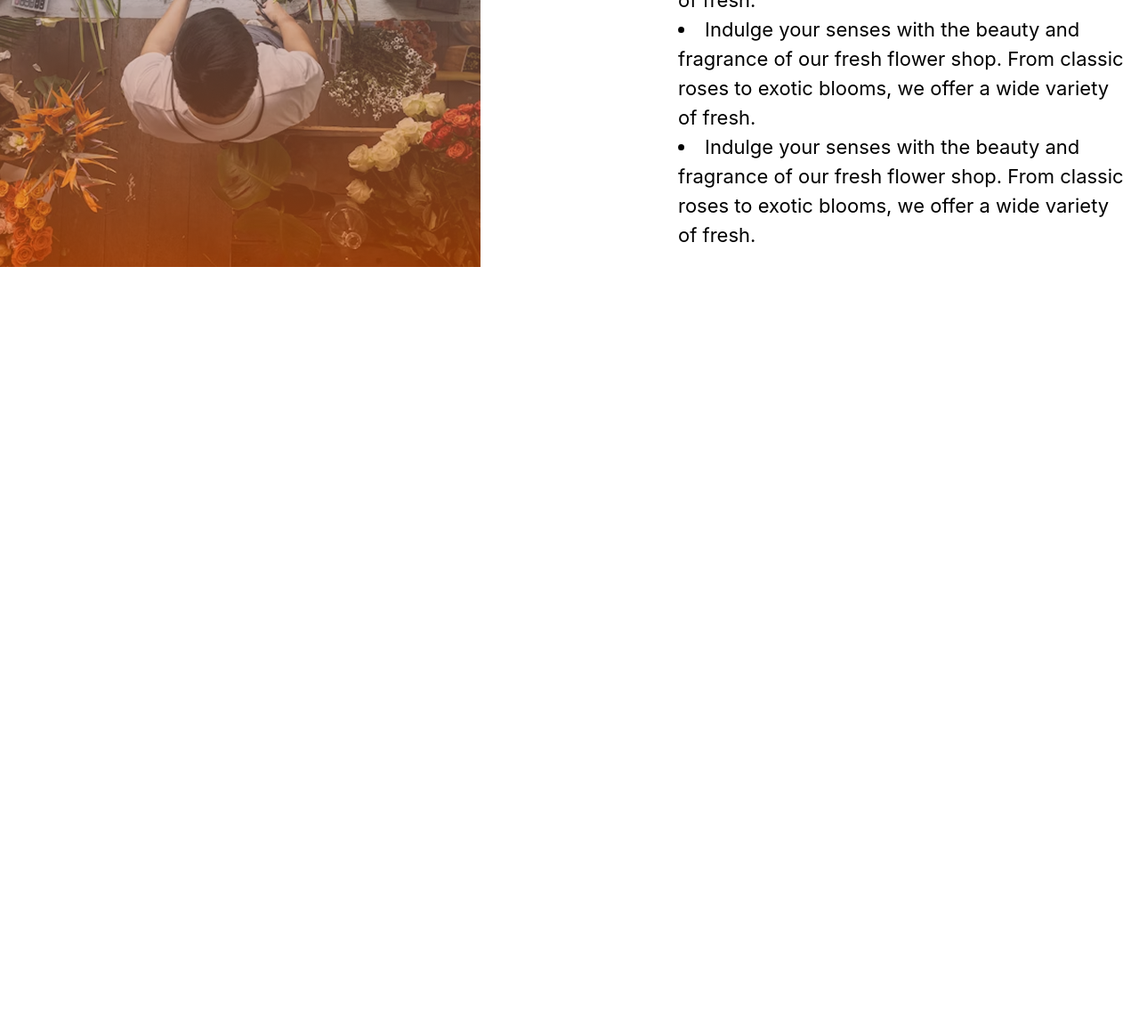
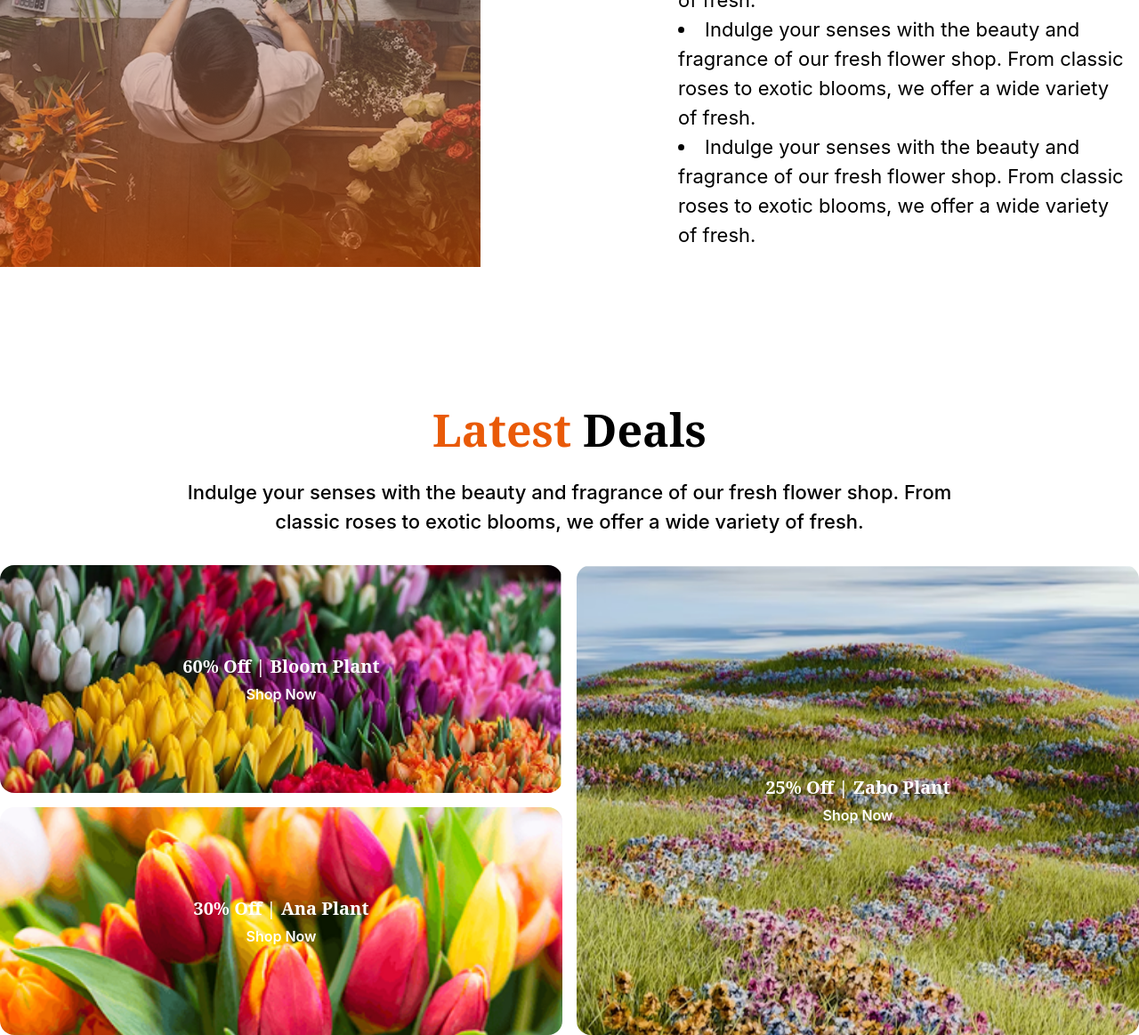
Before and after one commit to Junak12/Assignment2, a plain HTML site: page index.html in a window 1280 px wide. Shown: the part 2480-3643 px from the top of the page at 89% size. Before the commit the page ends 2780 px from the top, so only its background shows below. Drawn offline with nearby package versions, Linux system fonts and the light colour scheme.

Commit message:
adding Latest deal secton

```diff
--- a/index.html
+++ b/index.html
@@ -164,6 +164,53 @@
   </div>
 </section>
 
+ <!--Latest  Deals -->
+
+<section class="md:mt-[130px] px-4 md:px-0">
+
+  <div class="flex flex-col items-center text-center">
+    <h2 class="font-Noto-Serif text-[24px] md:text-[50px] font-bold mt-4">
+      <span class="text-[#E95A08]">Latest</span> Deals
+    </h2>
+    <p class="font-inter text-[14px] md:text-[22px] font-medium mt-2 md:mt-4">
+      Indulge your senses with the beauty and fragrance of our fresh flower shop. From <br>
+      classic roses to exotic blooms, we offer a wide variety of fresh.
+    </p>
+  </div>
+
+  <div class="md:flex md:gap-4 mt-8">
+
+    <div class="flex flex-col md:gap-4 md:w-1/2">
+      <div
+        class="w-full h-64 rounded-2xl bg-[url('assets/deal-bloom.png')] bg-no-repeat bg-cover flex justify-center items-center text-center px-4">
+        <div>
+          <p class="font-Noto-Serif text-[20px] font-bold text-white">60% Off | Bloom Plant</p>
+          <p class="font-inter font-semibold text-[16px] text-white mt-1">Shop Now</p>
+        </div>
+      </div>
+      <div
+        class="w-full h-64 rounded-2xl bg-[url('assets/deal-ana.png')] bg-no-repeat bg-cover flex justify-center items-center text-center px-4 mt-4 md:mt-0">
+        <div>
+          <p class="font-Noto-Serif text-[20px] font-bold text-white">30% Off | Ana Plant</p>
+          <p class="font-inter font-semibold text-[16px] text-white mt-1">Shop Now</p>
+        </div>
+      </div>
+    </div>
+
+    <div class="md:w-1/2 mt-4 md:mt-0">
+      <div
+        class="w-full h-[calc(16rem+16rem+1rem)] rounded-2xl bg-[url('assets/deal-zabo.png')] bg-no-repeat bg-cover flex justify-center items-center text-center px-4">
+        <div>
+          <p class="font-Noto-Serif text-[20px] font-bold text-white">25% Off | Zabo Plant</p>
+          <p class="font-inter font-semibold text-[16px] text-white mt-1">Shop Now</p>
+        </div>
+      </div>
+    </div>
+  </div>
+</section>
+
+
+
 
 
   </main>
```
